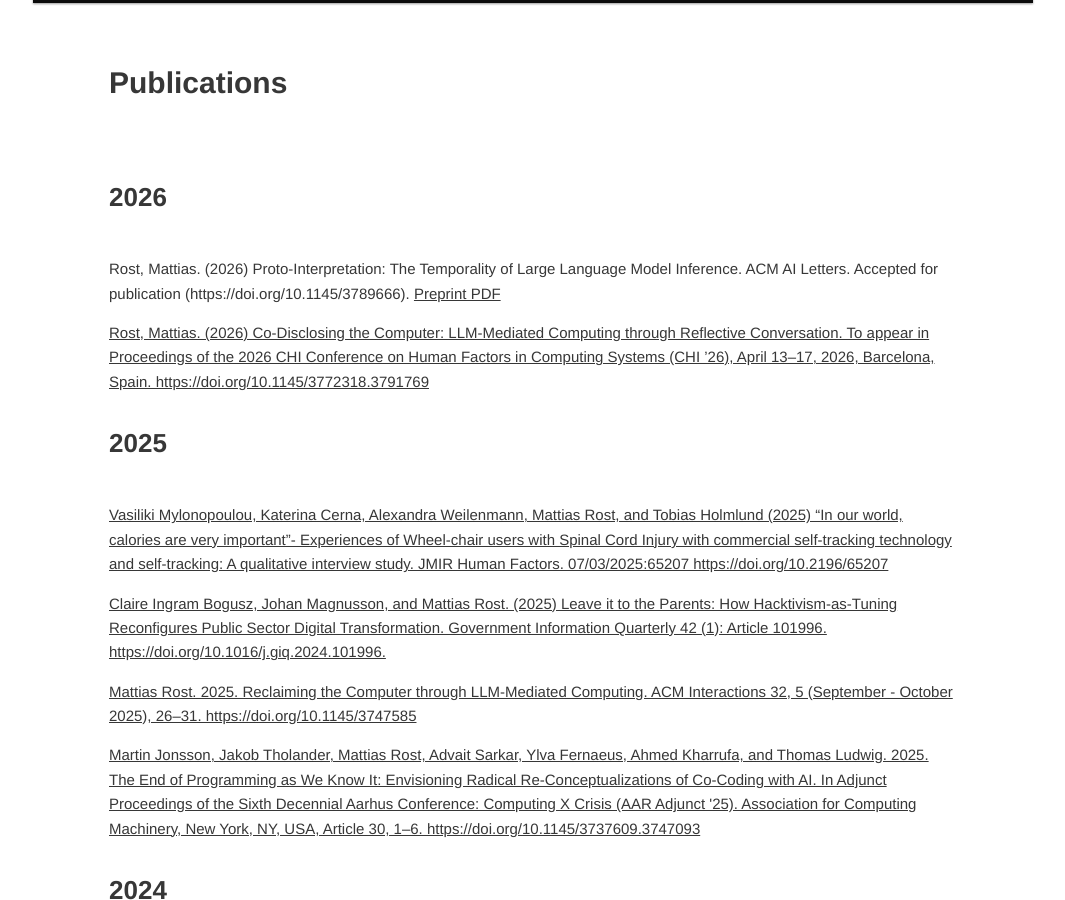
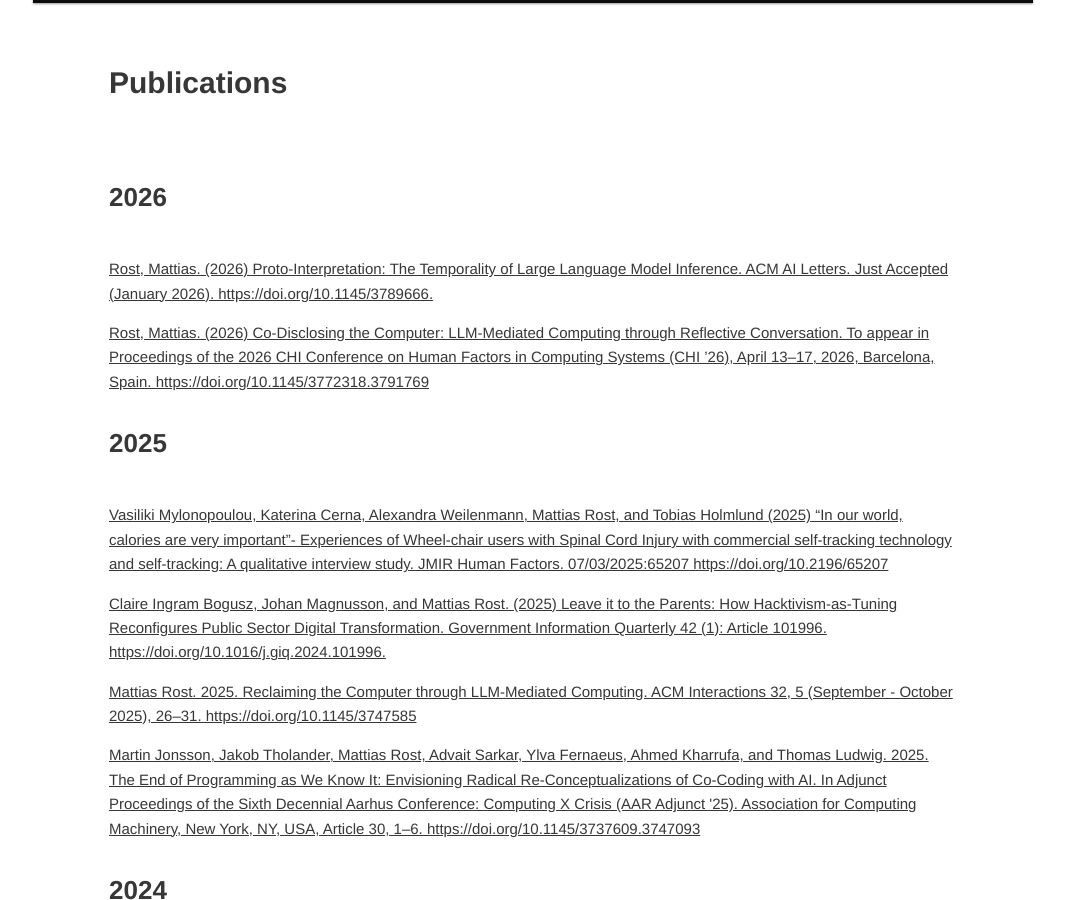
Before and after one commit to rrostt/rrostt.github.io, a Jekyll site: the page built from _pages/2011-09-24-publications.html, in a window 1280 px wide and 900 px high, scrolled down 530 px. Shown: the whole window, without its empty margins (107-1172 px from the left). Built offline with Jekyll 4.4.1, drawn with Linux system fonts in a browser that asks for light colours; some of the changed text lies outside the part shown.

Commit message:
Fixed refs, added Just Accepted link to ACM DL for proto-interpretation.

```diff
--- a/_pages/2011-09-24-publications.html
+++ b/_pages/2011-09-24-publications.html
@@ -22,12 +22,11 @@
 permalink: "/publications/"
 ---
     <h1>2026</h1>
-    <p>
+    <p><a href="https://doi.org/10.1145/3789666">
         Rost, Mattias. (2026)
         Proto-Interpretation: The Temporality of Large Language Model Inference.
-        ACM AI Letters. Accepted for publication (https://doi.org/10.1145/3789666).
-        <a href="/assets/publications/rost-2026-protointerpretation.pdf">Preprint PDF</a>
-    </p>
+        ACM AI Letters. Just Accepted (January 2026). https://doi.org/10.1145/3789666.
+    </a></p>
     <p><a href="https://doi.org/10.1145/3772318.3791769">
         Rost, Mattias. (2026)
         Co-Disclosing the Computer: LLM-Mediated Computing through Reflective Conversation.
```
Also changed, not shown: other parts of _pages/2011-09-24-publications.html (+1 -2 lines).
